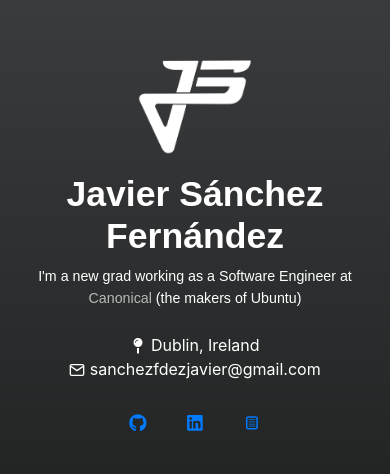
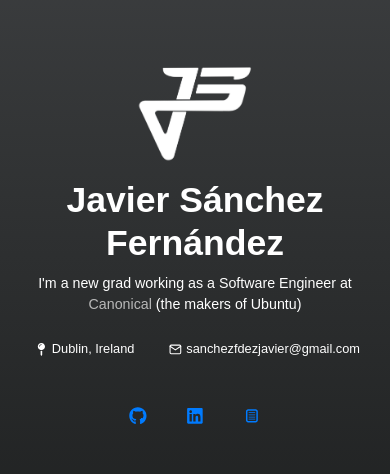
Before and after one commit to sanchezfdezjavier/my-site, a React (Create React App) app: page / in a window 390 px wide. Shown: the part 166-640 px from the top of the page. Built offline with nearby package versions, Linux system fonts and the light colour scheme.

Commit message:
Feat: email-location responsive ready

```diff
--- a/src/App.js
+++ b/src/App.js
@@ -42,7 +42,10 @@ function App() {
                 className: "global-class-name",
               }}
             >
-              <FaMapPin /> Dublin, Ireland
+              <p>
+                <FaMapPin className="mr-1" />
+                Dublin, Ireland
+              </p>
             </IconContext.Provider>
           </div>
           <div className="col col-md-3  text-center text-nowrap">
@@ -53,7 +56,10 @@ function App() {
                 className: "global-class-name",
               }}
             >
-              <FiMail /> sanchezfdezjavier@gmail.com
+              <p>
+                <FiMail className="mr-1" />
+                sanchezfdezjavier@gmail.com
+              </p>
             </IconContext.Provider>
           </div>
         </div>
@@ -72,7 +78,7 @@ function App() {
           </SocialWrapper>
         </div>
         <div className="col-xs-1 icon">
-          <SocialWrapper link={resumeURL} size="2.3em">
+          <SocialWrapper link={resumeURL} size="2.2em">
             <TiDocumentText />
           </SocialWrapper>
         </div>
```
